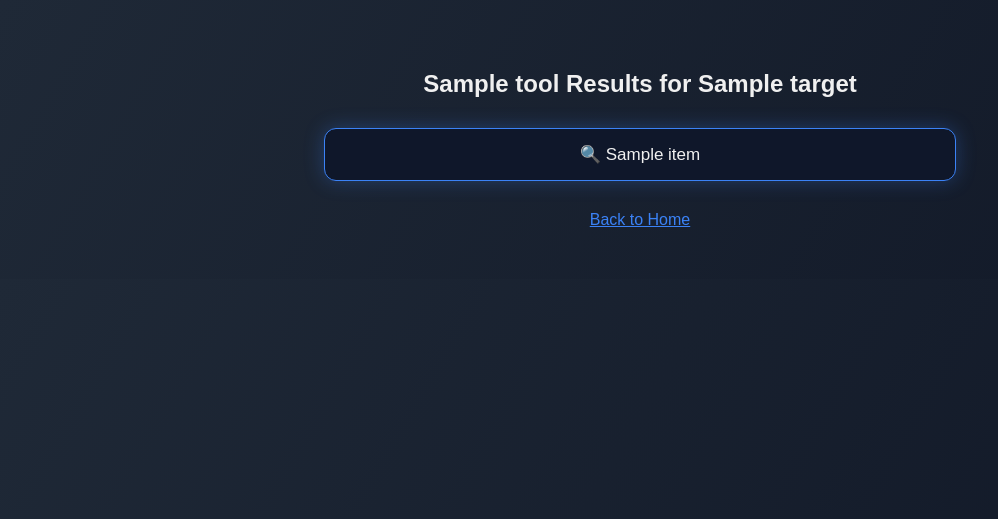
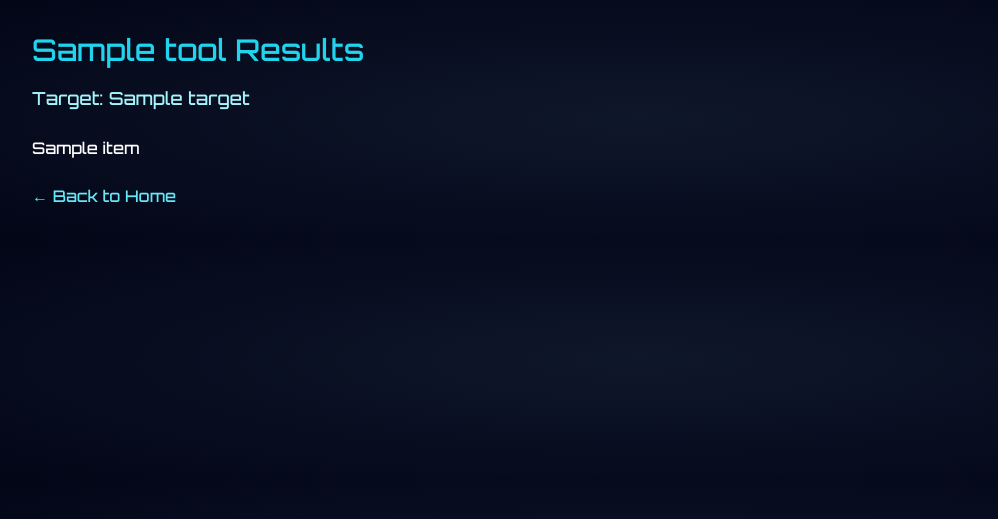
Before and after one commit to Himanshu4747860/vaxyro, a Flask app: template templates/tool_result.html in a window 1280 px wide. Shown: the top 519 px of the page, without its empty margins (0-998 px from the left). Run offline with Flask 3, Linux system fonts and the light colour scheme; the template is opened without the code that fills it: most values are stand-ins (such as "Sample title", 1, 10 or a date in 2020); some libraries are stand-ins or nearby versions.

Commit message:
Real tools added

```diff
--- a/app.py
+++ b/app.py
@@ -9,13 +9,24 @@ app = Flask(__name__, static_folder="static", template_folder="templates")
 def index():
     return render_template('index.html')
 
-# ---------- Subdomain Finder ----------
+# ---------- Subdomain Finder (Real API) ----------
 @app.route('/subdomain', methods=['GET', 'POST'])
 def subdomain_tool():
     if request.method == 'POST':
         target = request.form.get('target')
-        subdomains = [f"mail.{target}", f"admin.{target}", f"dev.{target}"]
-        return render_template('tool_result.html', tool="Subdomain Finder", target=target, result=subdomains)
+        try:
+            res = requests.get(f"https://api.hackertarget.com/hostsearch/?q={target}")
+            if res.status_code == 200:
+                lines = res.text.strip().split('\n')
+                subdomains = [line.split(',')[0] for line in lines if line]
+                if subdomains:
+                    return render_template('tool_result.html', tool="Subdomain Finder", target=target, result=subdomains)
+                else:
+                    return render_template('tool_result.html', tool="Subdomain Finder", target=target, result=["No subdomains found."])
+            else:
+                return render_template('tool_result.html', tool="Subdomain Finder", target=target, result=["API request failed."])
+        except Exception as e:
+            return render_template('tool_result.html', tool="Subdomain Finder", target=target, result=[f"Error: {str(e)}"])
     return render_template('tool_form.html', title="Subdomain Finder")
 
 # ---------- Port Scanner ----------
--- a/requirements.txt
+++ b/requirements.txt
@@ -1,3 +1,4 @@
 flask
 requests
 beautifulsoup4
+sublist3r
--- a/templates/tool_result.html
+++ b/templates/tool_result.html
@@ -1,22 +1,42 @@
-
-
+<!-- templates/tool_result.html -->
 <!DOCTYPE html>
 <html lang="en">
 <head>
   <meta charset="UTF-8">
-  <meta name="viewport" content="width=device-width, initial-scale=1.0">
   <title>{{ tool }} Results | Vaxyro</title>
-  <link rel="stylesheet" href="/static/style.css">
+  <link href="https://fonts.googleapis.com/css2?family=Orbitron:wght@500;700&display=swap" rel="stylesheet">
+  <script src="https://cdn.tailwindcss.com"></script>
+  <style>
+    body {
+      background: radial-gradient(#0f172a, #020617);
+      font-family: 'Orbitron', sans-serif;
+      color: #ffffff;
+      padding: 2rem;
+    }
+    a {
+      color: #0ff;
+      text-decoration: underline;
+    }
+  </style>
 </head>
 <body>
-  <div class="result-page">
-    <h2>{{ tool }} Results for <span>{{ target }}</span></h2>
-    <div class="result-cards">
-      {% for item in result %}
-        <div class="result-card">🔍 {{ item }}</div>
-      {% endfor %}
-    </div>
-    <a class="back-button" href="/">Back to Home</a>
+  <h1 class="text-3xl text-cyan-400 mb-4">{{ tool }} Results</h1>
+  <p class="text-lg text-cyan-200 mb-6">Target: {{ target }}</p>
+
+  <ul class="space-y-2">
+    {% for item in result %}
+      <li>
+        {% if tool == "Subdomain Finder" and item.startswith('http') %}
+          <a href="{{ item }}" target="_blank" rel="noopener noreferrer">{{ item }}</a>
+        {% else %}
+          {{ item }}
+        {% endif %}
+      </li>
+    {% endfor %}
+  </ul>
+
+  <div class="mt-6">
+    <a href="/" class="text-cyan-300 hover:underline">← Back to Home</a>
   </div>
 </body>
 </html>
```
Also changed, not shown: templates/console.html (deleted, +0 -56 lines), tools/port_scanner.py (+7 -8 lines), tools/subdomain_finder.py (+13 -7 lines).
